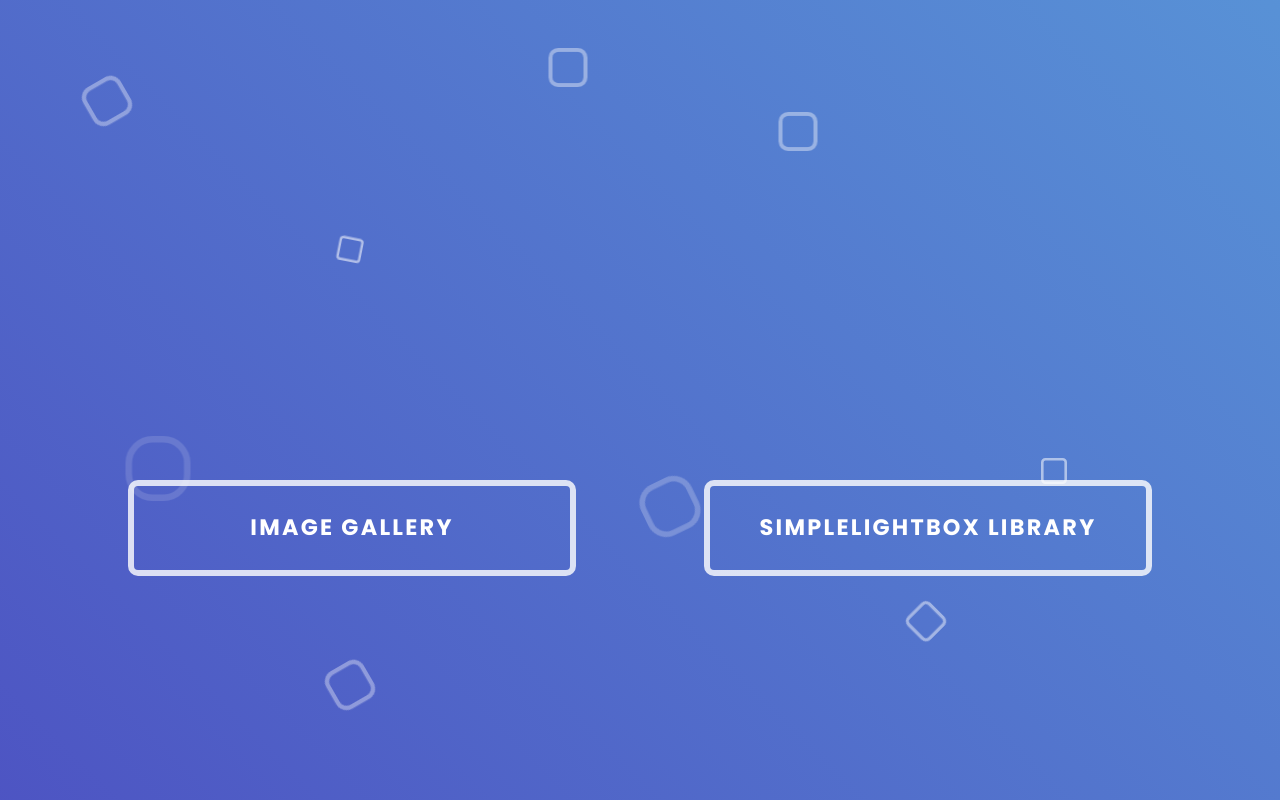
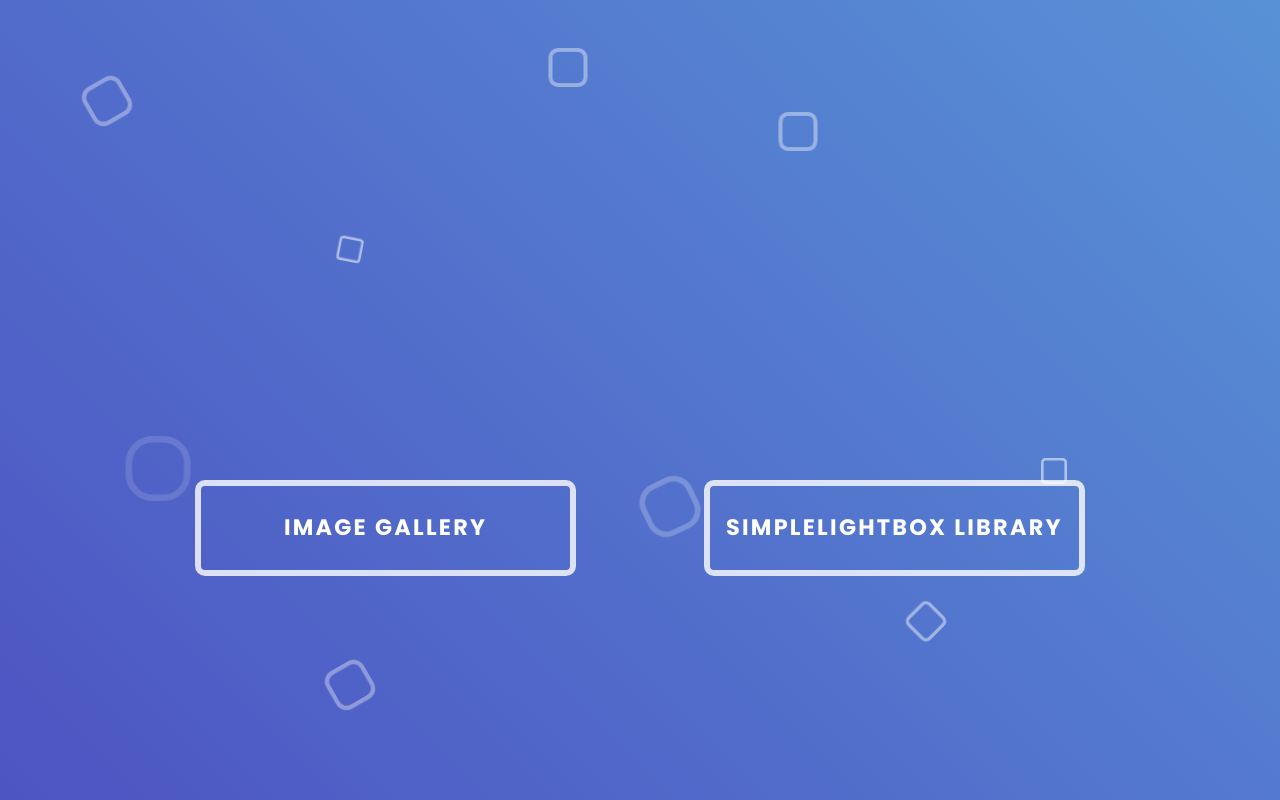
Before and after one commit to AM1007/goit-js-finalproject, a plain HTML site: page index.html in a window 1280 px wide. Drawn offline with Linux system fonts and the light colour scheme.

```diff
--- a/css/styles.css
+++ b/css/styles.css
@@ -67,8 +67,8 @@
 .link__btn {
   display: block;
 
-  width: 20em;
-  padding: 25px;
+  width: 17em;
+  padding: 25px 15px;
 
   font-family: Poppins;
   font-weight: 700;
```
Also changed, not shown: js/01-gallery.js (+9 -3 lines), 1 other file.
